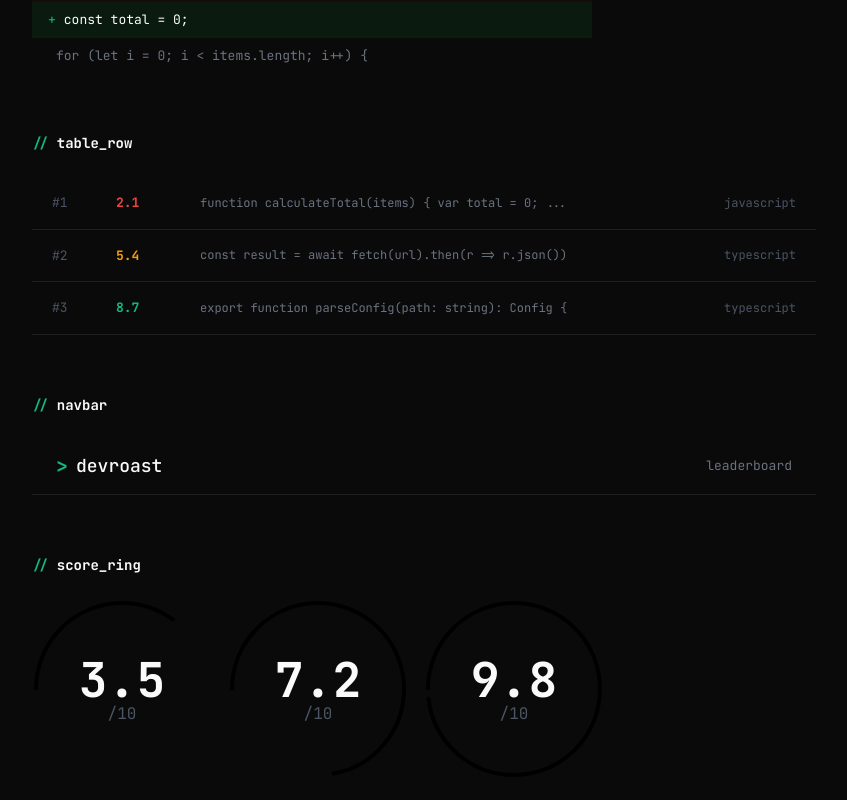
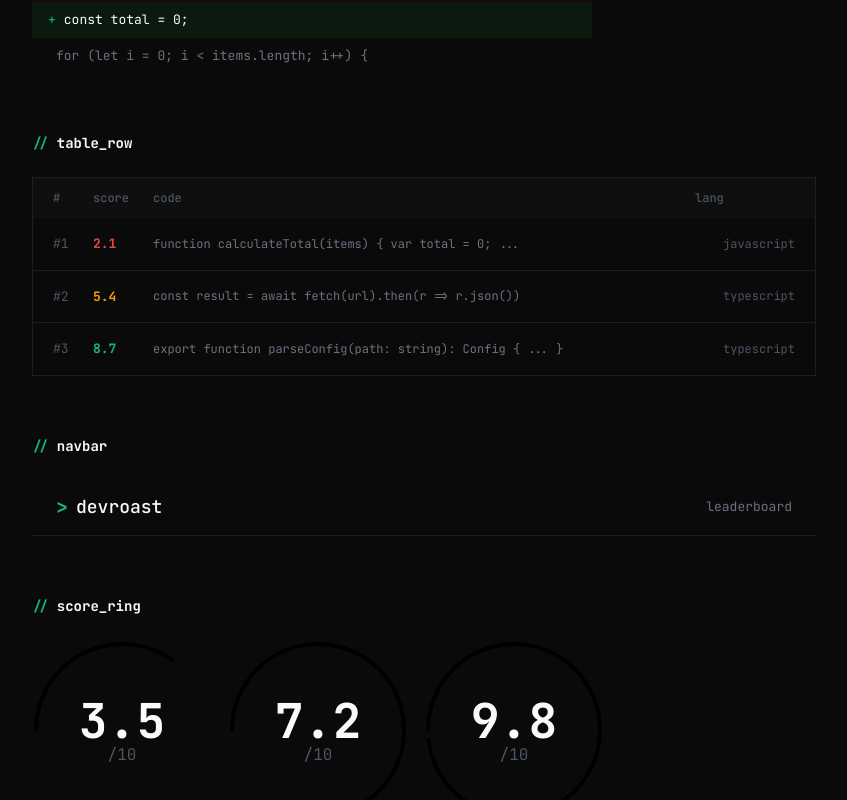
Before and after one commit to celcaz/devroast, a Next.js app: page /components in a window 1280 px wide. Shown: the part 1639-2439 px from the top of the page, without its empty margins (216-1063 px from the left). Built offline with nearby package versions, Linux system fonts and the light colour scheme.

Commit message:
refactor(table-row): replace prop-based API with composition pattern (Table, TableHeader, TableRow dot-notation)

```diff
--- a/src/app/components/page.tsx
+++ b/src/app/components/page.tsx
@@ -5,7 +5,7 @@ import { CodeBlock } from "@/components/ui/code-block";
 import { DiffLine } from "@/components/ui/diff-line";
 import { Navbar } from "@/components/ui/navbar";
 import { ScoreRing } from "@/components/ui/score-ring";
-import { TableRow } from "@/components/ui/table-row";
+import { Table, TableHeader, TableRow } from "@/components/ui/table-row";
 import { ToggleDemo } from "./toggle-demo";
 
 function SectionTitle({ children }: { children: string }) {
@@ -136,29 +136,38 @@ export default async function ComponentsPage() {
         {/* table_row */}
         <section className="flex flex-col gap-6">
           <SectionTitle>table_row</SectionTitle>
-          <div className="flex flex-col">
-            <TableRow
-              rank="#1"
-              score="2.1"
-              scoreColor="text-accent-red"
-              codePreview="function calculateTotal(items) { var total = 0; ..."
-              language="javascript"
-            />
-            <TableRow
-              rank="#2"
-              score="5.4"
-              scoreColor="text-accent-amber"
-              codePreview="const result = await fetch(url).then(r => r.json())"
-              language="typescript"
-            />
-            <TableRow
-              rank="#3"
-              score="8.7"
-              scoreColor="text-accent-green"
-              codePreview="export function parseConfig(path: string): Config {"
-              language="typescript"
-            />
-          </div>
+          <Table>
+            <TableHeader>
+              <TableHeader.Cell className="w-10">#</TableHeader.Cell>
+              <TableHeader.Cell className="w-15">score</TableHeader.Cell>
+              <TableHeader.Cell className="flex-1">code</TableHeader.Cell>
+              <TableHeader.Cell className="w-25">lang</TableHeader.Cell>
+            </TableHeader>
+            <TableRow>
+              <TableRow.Rank>#1</TableRow.Rank>
+              <TableRow.Score className="text-accent-red">2.1</TableRow.Score>
+              <TableRow.Code>
+                function calculateTotal(items) {"{ var total = 0; ..."}
+              </TableRow.Code>
+              <TableRow.Language>javascript</TableRow.Language>
+            </TableRow>
+            <TableRow>
+              <TableRow.Rank>#2</TableRow.Rank>
+              <TableRow.Score className="text-accent-amber">5.4</TableRow.Score>
+              <TableRow.Code>
+                const result = await fetch(url).then(r =&gt; r.json())
+              </TableRow.Code>
+              <TableRow.Language>typescript</TableRow.Language>
+            </TableRow>
+            <TableRow>
+              <TableRow.Rank>#3</TableRow.Rank>
+              <TableRow.Score className="text-accent-green">8.7</TableRow.Score>
+              <TableRow.Code>
+                export function parseConfig(path: string): Config {"{ ... }"}
+              </TableRow.Code>
+              <TableRow.Language>typescript</TableRow.Language>
+            </TableRow>
+          </Table>
         </section>
 
         {/* navbar */}
--- a/src/components/ui/table-row.tsx
+++ b/src/components/ui/table-row.tsx
@@ -1,46 +1,126 @@
 import type { ComponentProps } from "react";
 import { cn } from "@/lib/utils";
 
-type TableRowProps = ComponentProps<"div"> & {
-  rank: string;
-  score: string;
-  scoreColor?: string;
-  codePreview: string;
-  language: string;
-};
+// ─── Table ────────────────────────────────────────────────────────────────────
 
-function TableRow({
-  className,
-  rank,
-  score,
-  scoreColor = "text-accent-red",
-  codePreview,
-  language,
-  ...props
-}: TableRowProps) {
+type TableProps = ComponentProps<"div">;
+
+function Table({ className, ...props }: TableProps) {
+  return (
+    <div
+      className={cn("border border-border-primary font-primary", className)}
+      {...props}
+    />
+  );
+}
+
+// ─── TableHeader ──────────────────────────────────────────────────────────────
+
+type TableHeaderProps = ComponentProps<"div">;
+
+function TableHeader({ className, ...props }: TableHeaderProps) {
+  return (
+    <div
+      className={cn("flex h-10 items-center bg-bg-surface px-5", className)}
+      {...props}
+    />
+  );
+}
+
+type TableHeaderCellProps = ComponentProps<"span">;
+
+function TableHeaderCell({ className, ...props }: TableHeaderCellProps) {
+  return (
+    <span
+      className={cn("text-xs font-medium text-text-tertiary", className)}
+      {...props}
+    />
+  );
+}
+
+TableHeader.Cell = TableHeaderCell;
+
+// ─── TableRow ─────────────────────────────────────────────────────────────────
+
+type TableRowProps = ComponentProps<"div">;
+
+function TableRow({ className, ...props }: TableRowProps) {
   return (
     <div
       className={cn(
-        "flex w-full items-center gap-6 border-b border-border-primary px-5 py-4 font-primary",
+        "flex w-full items-center border-b border-border-primary px-5 py-4 font-primary last:border-b-0",
         className,
       )}
       {...props}
-    >
-      <span className="w-10 shrink-0 text-[13px] text-text-tertiary">
-        {rank}
-      </span>
-      <span className={cn("w-15 shrink-0 text-[13px] font-bold", scoreColor)}>
-        {score}
-      </span>
-      <span className="min-w-0 flex-1 truncate text-xs text-text-secondary">
-        {codePreview}
-      </span>
-      <span className="w-25 shrink-0 text-right text-xs text-text-tertiary">
-        {language}
-      </span>
-    </div>
+    />
   );
 }
 
-export type { TableRowProps };
-export { TableRow };
+type TableRowRankProps = ComponentProps<"span">;
+
+function TableRowRank({ className, ...props }: TableRowRankProps) {
+  return (
+    <span
+      className={cn("w-10 shrink-0 text-[13px] text-text-tertiary", className)}
+      {...props}
+    />
+  );
+}
+
+type TableRowScoreProps = ComponentProps<"span">;
+
+function TableRowScore({ className, ...props }: TableRowScoreProps) {
+  return (
+    <span
+      className={cn("w-15 shrink-0 text-[13px] font-bold", className)}
+      {...props}
+    />
+  );
+}
+
+type TableRowCodeProps = ComponentProps<"span">;
+
+function TableRowCode({ className, ...props }: TableRowCodeProps) {
+  return (
+    <span
+      className={cn(
+        "min-w-0 flex-1 truncate text-xs text-text-secondary",
+        className,
+      )}
+      {...props}
+    />
+  );
+}
+
+type TableRowLanguageProps = ComponentProps<"span">;
+
+function TableRowLanguage({ className, ...props }: TableRowLanguageProps) {
+  return (
+    <span
+      className={cn(
+        "w-25 shrink-0 text-right text-xs text-text-tertiary",
+        className,
+      )}
+      {...props}
+    />
+  );
+}
+
+TableRow.Rank = TableRowRank;
+TableRow.Score = TableRowScore;
+TableRow.Code = TableRowCode;
+TableRow.Language = TableRowLanguage;
+
+// ─── Exports ──────────────────────────────────────────────────────────────────
+
+export type {
+  TableHeaderCellProps,
+  TableHeaderProps,
+  TableProps,
+  TableRowCodeProps,
+  TableRowLanguageProps,
+  TableRowProps,
+  TableRowRankProps,
+  TableRowScoreProps,
+};
+export { Table, TableHeader, TableRow };
```
